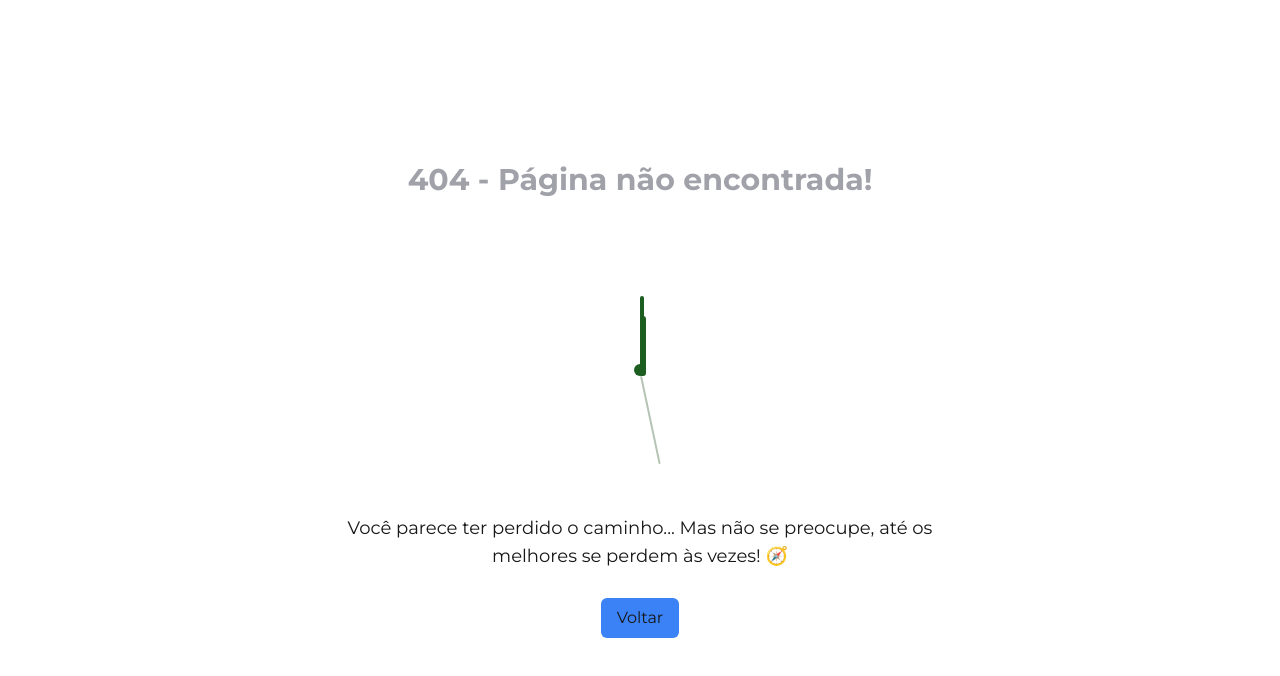
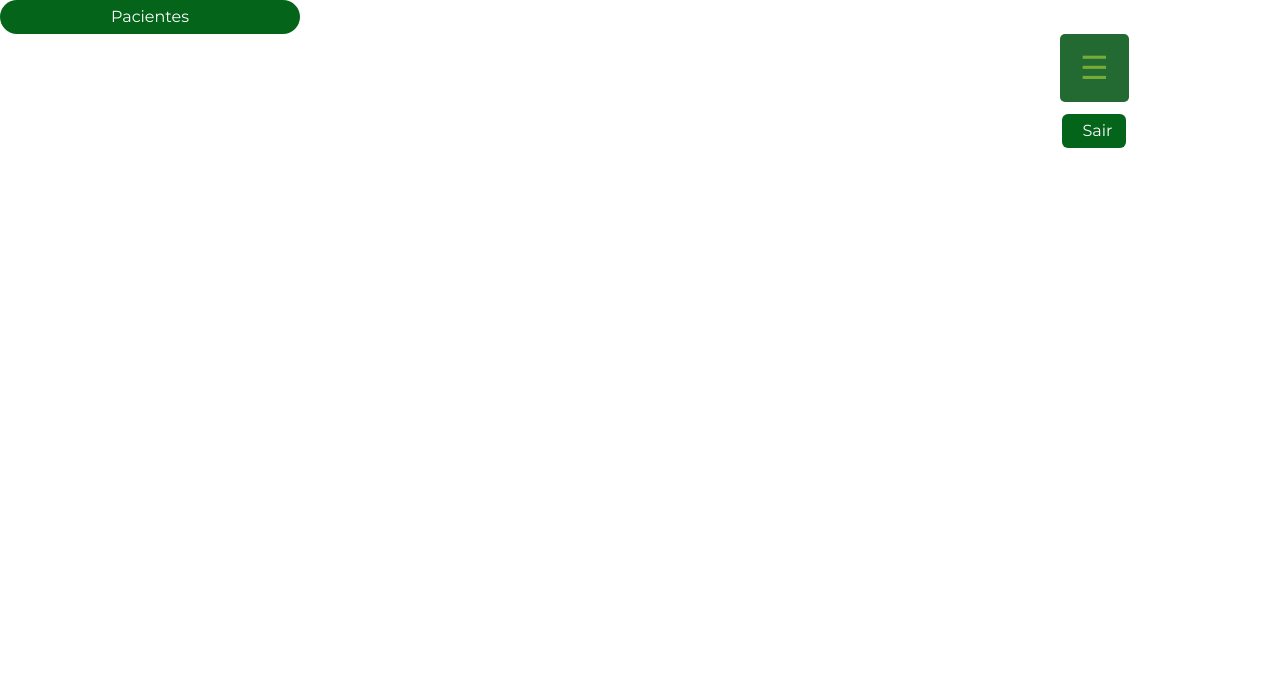
Before and after one commit to Kayk-Rios/Decubtech-Front-End, a Next.js app: page /layout/paciente in a window 1280 px wide. Before the commit this address had no page. Shown: the top 676 px of the page. Built offline with nearby package versions, Linux system fonts and the light colour scheme.

Commit message:
feat:telaPaciente

```diff
--- /dev/null
+++ b/src/app/layout/paciente/page.tsx
@@ -0,0 +1,23 @@
+import Menu from "@/components/templates/Menu";
+import Pagina from "@/components/templates/Pagina";
+import Entrar from "@/components/Ui/Entrar";
+import Link from "next/link";
+
+export default function PacientePagina() {
+  return (
+    <>
+      <div>
+        <Pagina>
+            <Entrar destino="Pacientes" className=" flex text-slate-200 justify-center bg-pink-400 mt-[4%] ml-[2%]"/>
+          <div className="flex flex-col w-16 ml-[83%] gap-3">
+
+            <Menu/>
+            <Link href="/" className=" mb-10">
+              <h1 className="sair rounded-md ">Sair</h1>
+            </Link>
+          </div>
+        </Pagina>
+      </div>
+    </>
+  );
+}
```
